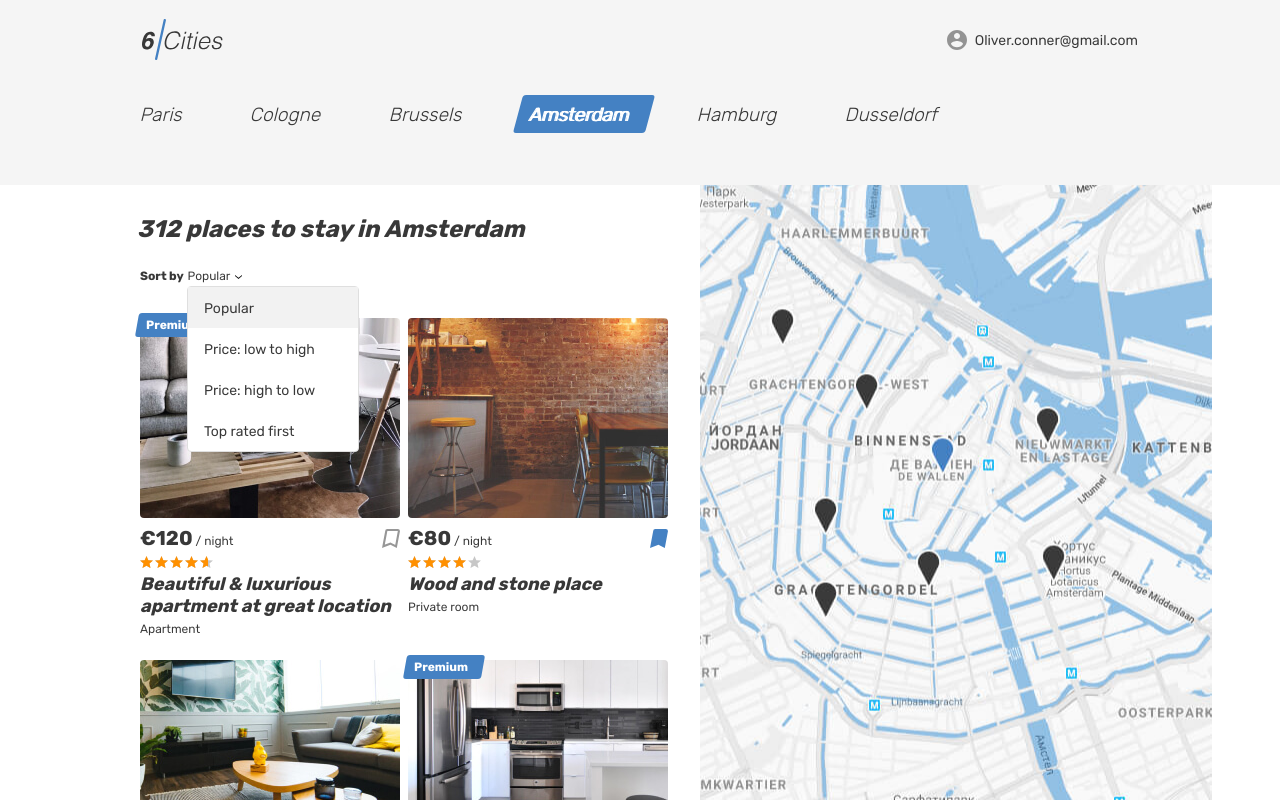
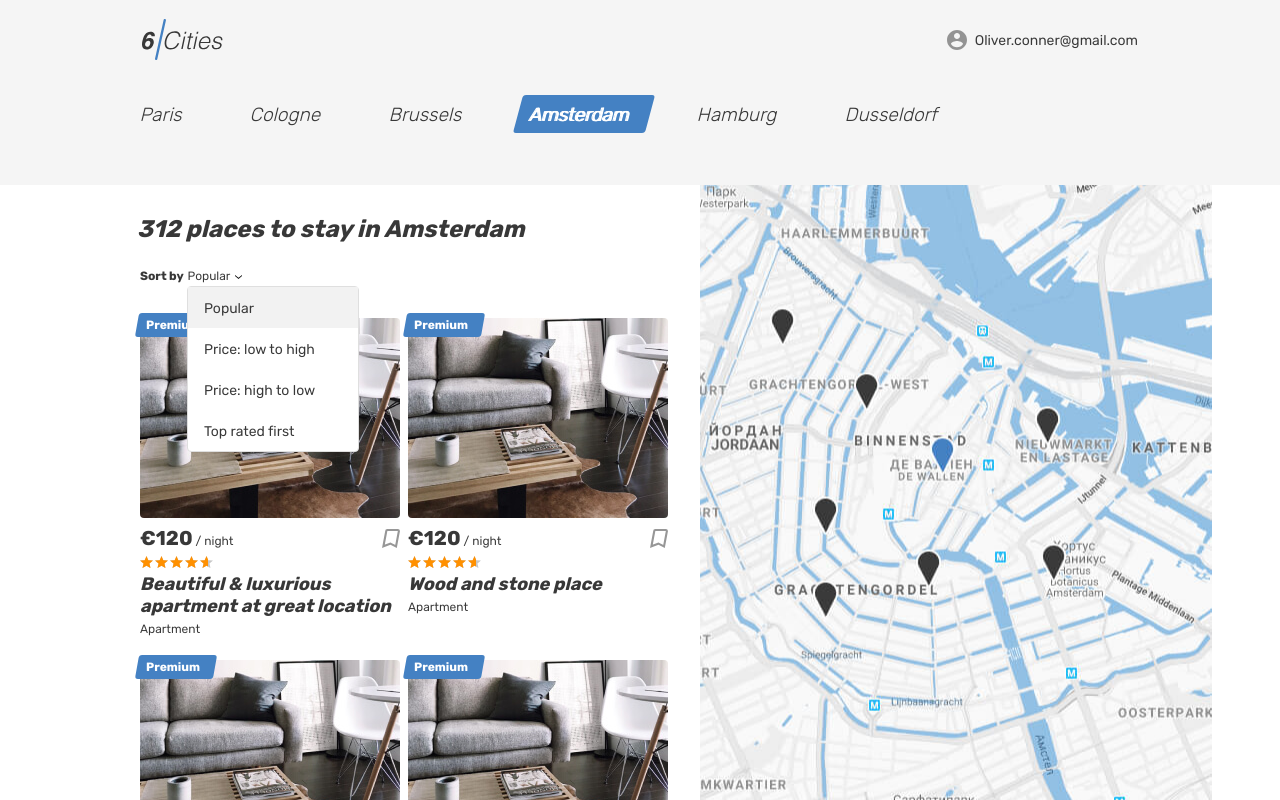
Before and after one commit to alexget91/478225-six-cities-2, a React app: page / in a window 1280 px wide. Built offline with nearby package versions, Linux system fonts and the light colour scheme.

Commit message:
Отображение списка объектов недвижимости в соответствии со списком названий объектов

```diff
--- a/package.json
+++ b/package.json
@@ -25,6 +25,7 @@
     "node": "10"
   },
   "dependencies": {
+    "prop-types": "15.7.2",
     "react": "16.10.2",
     "react-dom": "16.10.2"
   }
--- a/src/components/app/app.jsx
+++ b/src/components/app/app.jsx
@@ -1,8 +1,15 @@
 import React from "react";
 import Index from "../index";
+import PropTypes from 'prop-types';
 
-const App = () => {
-  return <Index/>;
+const App = (props) => {
+  const {placeNames} = props;
+
+  return <Index placeNames={placeNames}/>;
+};
+
+App.propTypes = {
+  placeNames: PropTypes.arrayOf(PropTypes.string),
 };
 
 export default App;
--- a/src/components/index/index.jsx
+++ b/src/components/index/index.jsx
@@ -1,6 +1,9 @@
 import React from "react";
+import PropTypes from 'prop-types';
 
-const Index = () => {
+const Index = (props) => {
+  const {placeNames} = props;
+
   return <div className="page page--gray page--main">
     <header className="header">
       <div className="container">
@@ -92,7 +95,8 @@ const Index = () => {
               */}
             </form>
             <div className="cities__places-list places__list tabs__content">
-              <article className="cities__place-card place-card">
+              {placeNames.map((name, i) => {
+                return <article key={name + i} className="cities__place-card place-card">
                   <div className="place-card__mark">
                     <span>Premium</span>
                   </div>
@@ -121,142 +125,12 @@ const Index = () => {
                       </div>
                     </div>
                     <h2 className="place-card__name">
-                    <a href="#">Beautiful &amp; luxurious apartment at great location</a>
+                      <a href="#">{name}</a>
                     </h2>
                     <p className="place-card__type">Apartment</p>
                   </div>
-              </article>
-
-              <article className="cities__place-card place-card">
-                <div className="cities__image-wrapper place-card__image-wrapper">
-                  <a href="#">
-                    <img className="place-card__image" src="img/room.jpg" width="260" height="200" alt="Place image"/>
-                  </a>
-                </div>
-                <div className="place-card__info">
-                  <div className="place-card__price-wrapper">
-                    <div className="place-card__price">
-                      <b className="place-card__price-value">&euro;80</b>
-                      <span className="place-card__price-text">&nbsp;&#47;&nbsp;night</span>
-                    </div>
-                    <button className="place-card__bookmark-button place-card__bookmark-button--active button" type="button">
-                      <svg className="place-card__bookmark-icon" width="18" height="19">
-                        <use xlinkHref="#icon-bookmark"></use>
-                      </svg>
-                      <span className="visually-hidden">In bookmarks</span>
-                    </button>
-                  </div>
-                  <div className="place-card__rating rating">
-                    <div className="place-card__stars rating__stars">
-                      <span style={{width: 80 + `%`}}></span>
-                      <span className="visually-hidden">Rating</span>
-                    </div>
-                  </div>
-                  <h2 className="place-card__name">
-                    <a href="#">Wood and stone place</a>
-                  </h2>
-                  <p className="place-card__type">Private room</p>
-                </div>
-              </article>
-
-              <article className="cities__place-card place-card">
-                <div className="cities__image-wrapper place-card__image-wrapper">
-                  <a href="#">
-                    <img className="place-card__image" src="img/apartment-02.jpg" width="260" height="200" alt="Place image"/>
-                  </a>
-                </div>
-                <div className="place-card__info">
-                  <div className="place-card__price-wrapper">
-                    <div className="place-card__price">
-                      <b className="place-card__price-value">&euro;132</b>
-                      <span className="place-card__price-text">&nbsp;&#47;&nbsp;night</span>
-                    </div>
-                    <button className="place-card__bookmark-button button" type="button">
-                      <svg className="place-card__bookmark-icon" width="18" height="19">
-                        <use xlinkHref="#icon-bookmark"></use>
-                      </svg>
-                      <span className="visually-hidden">To bookmarks</span>
-                    </button>
-                  </div>
-                  <div className="place-card__rating rating">
-                    <div className="place-card__stars rating__stars">
-                      <span style={{width: 80 + `%`}}></span>
-                      <span className="visually-hidden">Rating</span>
-                    </div>
-                  </div>
-                  <h2 className="place-card__name">
-                    <a href="#">Canal View Prinsengracht</a>
-                  </h2>
-                  <p className="place-card__type">Apartment</p>
-                </div>
-              </article>
-
-              <article className="cities__place-card place-card">
-                <div className="place-card__mark">
-                  <span>Premium</span>
-                </div>
-                <div className="cities__image-wrapper place-card__image-wrapper">
-                  <a href="#">
-                    <img className="place-card__image" src="img/apartment-03.jpg" width="260" height="200" alt="Place image"/>
-                  </a>
-                </div>
-                <div className="place-card__info">
-                  <div className="place-card__price-wrapper">
-                    <div className="place-card__price">
-                      <b className="place-card__price-value">&euro;180</b>
-                      <span className="place-card__price-text">&nbsp;&#47;&nbsp;night</span>
-                    </div>
-                    <button className="place-card__bookmark-button button" type="button">
-                      <svg className="place-card__bookmark-icon" width="18" height="19">
-                        <use xlinkHref="#icon-bookmark"></use>
-                      </svg>
-                      <span className="visually-hidden">To bookmarks</span>
-                    </button>
-                  </div>
-                  <div className="place-card__rating rating">
-                    <div className="place-card__stars rating__stars">
-                      <span style={{width: 100 + `%`}}></span>
-                      <span className="visually-hidden">Rating</span>
-                    </div>
-                  </div>
-                  <h2 className="place-card__name">
-                    <a href="#">Nice, cozy, warm big bed apartment</a>
-                  </h2>
-                  <p className="place-card__type">Apartment</p>
-                </div>
-              </article>
-
-              <article className="cities__place-card place-card">
-                <div className="cities__image-wrapper place-card__image-wrapper">
-                  <a href="#">
-                    <img className="place-card__image" src="img/room.jpg" width="260" height="200" alt="Place image"/>
-                  </a>
-                </div>
-                <div className="place-card__info">
-                  <div className="place-card__price-wrapper">
-                    <div className="place-card__price">
-                      <b className="place-card__price-value">&euro;80</b>
-                      <span className="place-card__price-text">&nbsp;&#47;&nbsp;night</span>
-                    </div>
-                    <button className="place-card__bookmark-button place-card__bookmark-button--active button" type="button">
-                      <svg className="place-card__bookmark-icon" width="18" height="19">
-                        <use xlinkHref="#icon-bookmark-active"></use>
-                      </svg>
-                      <span className="visually-hidden">In bookmarks</span>
-                    </button>
-                  </div>
-                  <div className="place-card__rating rating">
-                    <div className="place-card__stars rating__stars">
-                      <span style={{width: 80 + `%`}}></span>
-                      <span className="visually-hidden">Rating</span>
-                    </div>
-                  </div>
-                  <h2 className="place-card__name">
-                    <a href="#">Wood and stone place</a>
-                  </h2>
-                  <p className="place-card__type">Private room</p>
-                </div>
-              </article>
+                </article>;
+              })}
             </div>
           </section>
           <div className="cities__right-section">
@@ -268,4 +142,8 @@ const Index = () => {
   </div>;
 };
 
+Index.propTypes = {
+  placeNames: PropTypes.arrayOf(PropTypes.string),
+};
+
 export default Index;
--- a/src/index.js
+++ b/src/index.js
@@ -3,8 +3,11 @@ import React from "react";
 import App from "./components/app/app";
 
 const init = () => {
+  const placeNames = [`Beautiful & luxurious apartment at great location`, `Wood and stone place`,
+    `Canal View Prinsengracht`, `Nice, cozy, warm big bed apartment`];
+
   ReactDOM.render(
-      <App/>,
+      <App placeNames={placeNames}/>,
       document.querySelector(`#root`)
   );
 };
```
Lines whose indentation alone changed are shown as unchanged.
